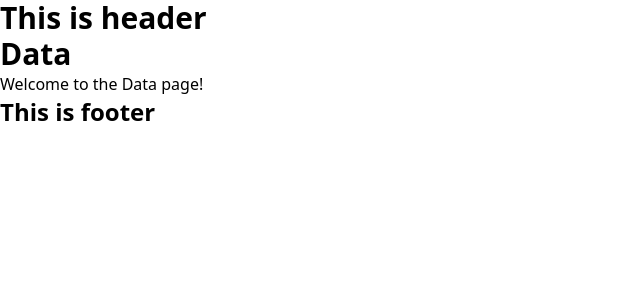
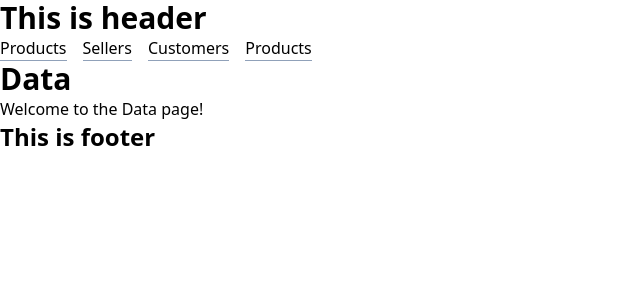
Before and after one commit to alriansyah/learn-reactjs-pzn, a React (Vite) app in the folder 2-react-router/: page /data in a window 1280 px wide. Shown: the top 300 px of the page, without its empty margins (0-640 px from the left). Built offline with nearby package versions, Linux system fonts and the light colour scheme.

Commit message:
feat: learn react js react router -> navigation with link

```diff
--- a/2-react-router/src/components/data-layout/index.tsx
+++ b/2-react-router/src/components/data-layout/index.tsx
@@ -1,11 +1,35 @@
 import { Fragment } from "react";
-import { Outlet } from "react-router";
+import { Link, Outlet } from "react-router";
 
 function DataLayout() {
   return (
     <Fragment>
       <div>
         <h1 className="text-3xl font-bold">This is header</h1>
+      </div>
+      <div>
+        <ul className="flex gap-4">
+          <li className="w-fit border-b border-b-slate-400">
+            <Link to="/data/products">Products</Link>
+          </li>
+          <li className="w-fit border-b border-b-slate-400">
+            <Link to="/data/sellers">Sellers</Link>
+          </li>
+          <li className="w-fit border-b border-b-slate-400">
+            <Link to="/data/customers">Customers</Link>
+          </li>
+          <li className="w-fit border-b border-b-slate-400">
+            <Link
+              to={{
+                pathname: "/data/products",
+                search: "?category=shoes",
+                hash: "#top",
+              }}
+            >
+              Products
+            </Link>
+          </li>
+        </ul>
       </div>
       <div>
         <Outlet />
```
